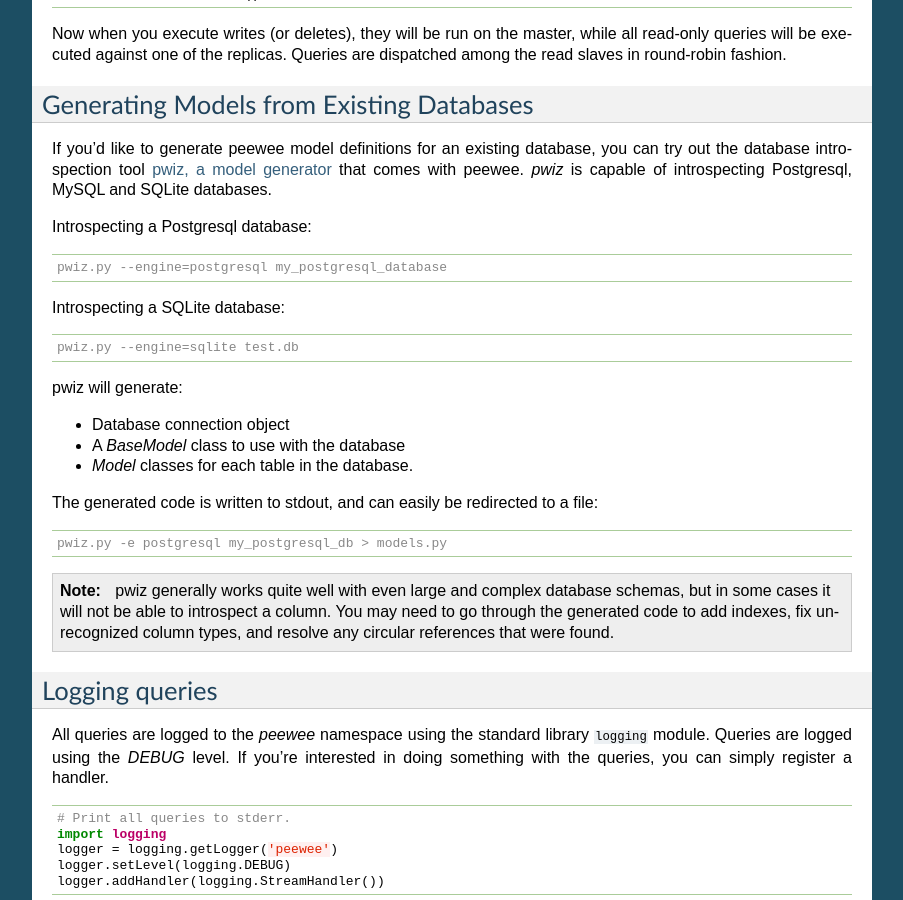
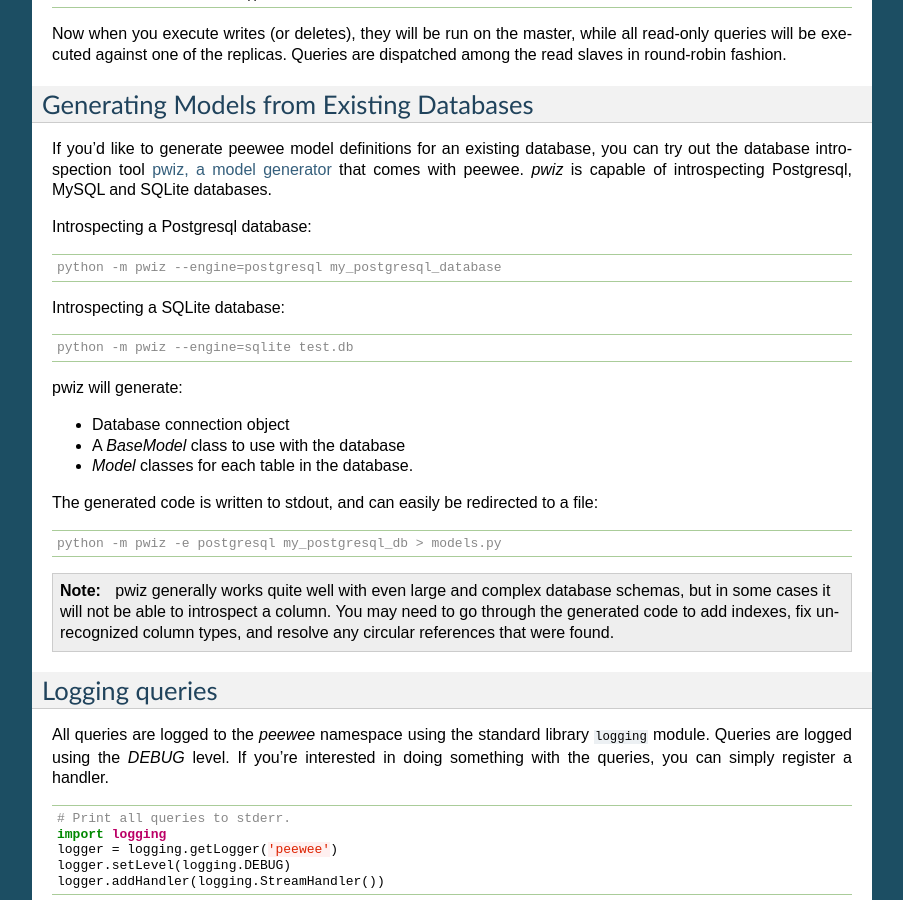
Before and after one commit to coleifer/peewee, a Sphinx documentation site: the page built from docs/peewee/database.rst, in a window 1280 px wide and 900 px high, scrolled down 6702 px. Shown: the whole window, without its empty margins (198-1101 px from the left). Built offline with Sphinx 7.4.7, drawn with Linux system fonts in a browser that asks for light colours; pages that are not in the unit, such as notebooks, are missing from menus.

Commit message:
Docs updates, fixes #457

```diff
--- a/docs/peewee/database.rst
+++ b/docs/peewee/database.rst
@@ -392,13 +392,13 @@
 
 .. code-block:: console
 
-    pwiz.py --engine=postgresql my_postgresql_database
+    python -m pwiz --engine=postgresql my_postgresql_database
 
 Introspecting a SQLite database:
 
 .. code-block:: console
 
-    pwiz.py --engine=sqlite test.db
+    python -m pwiz --engine=sqlite test.db
 
 pwiz will generate:
 
@@ -410,7 +410,7 @@
 
 .. code-block:: console
 
-    pwiz.py -e postgresql my_postgresql_db > models.py
+    python -m pwiz -e postgresql my_postgresql_db > models.py
 
 .. note::
     pwiz generally works quite well with even large and complex database
--- a/docs/peewee/playhouse.rst
+++ b/docs/peewee/playhouse.rst
@@ -2167,13 +2167,13 @@
 .. highlight:: console
 .. code-block:: console
 
-    pwiz.py -e postgresql -u postgres my_postgres_db
+    python -m pwiz -e postgresql -u postgres my_postgres_db
 
 This will print a bunch of models to standard output.  So you can do this:
 
 .. code-block:: console
 
-    pwiz.py -e postgresql my_postgres_db > mymodels.py
+    python -m pwiz -e postgresql my_postgres_db > mymodels.py
     python # <-- fire up an interactive shell
 
 
--- a/docs/peewee/quickstart.rst
+++ b/docs/peewee/quickstart.rst
@@ -315,7 +315,7 @@
 
 .. code-block:: console
 
-    pwiz.py -e postgresql charles_blog > blog_models.py
+    python -m pwiz -e postgresql charles_blog > blog_models.py
 
 What next?
 ----------
```
